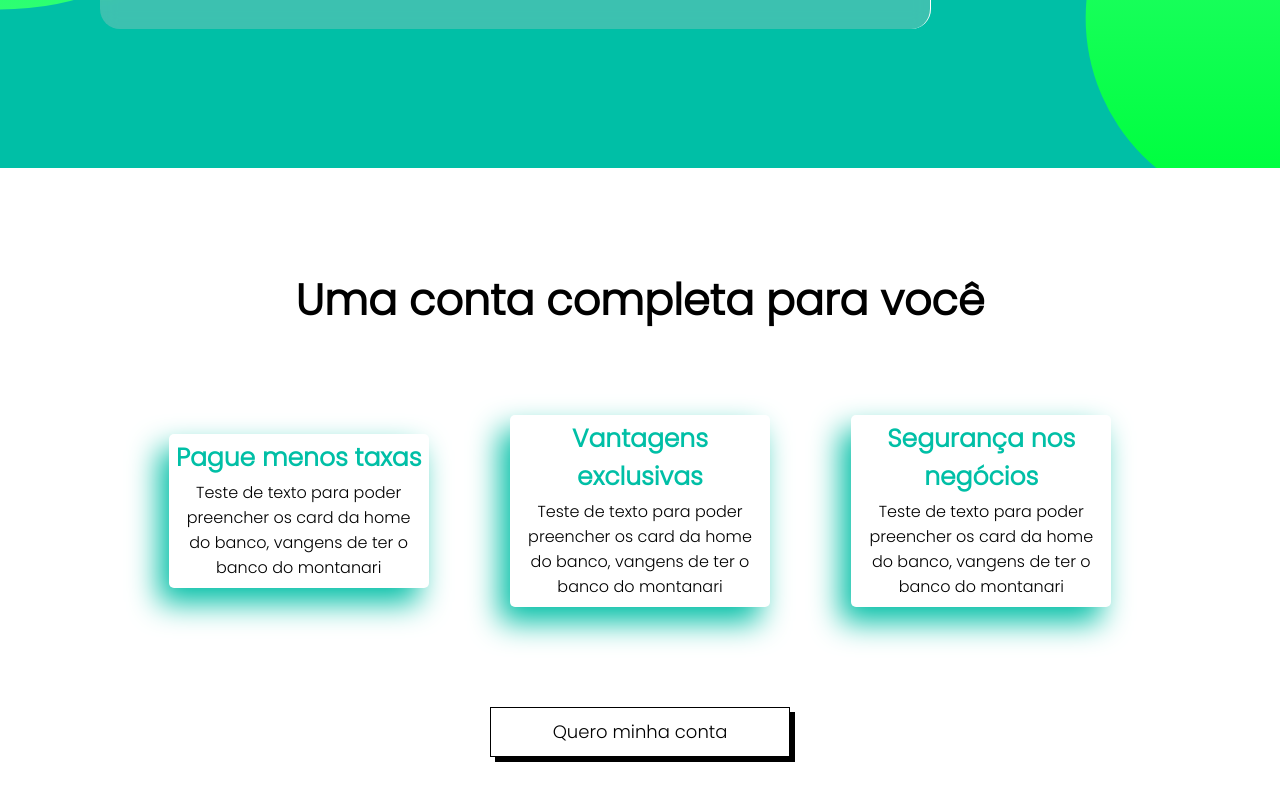
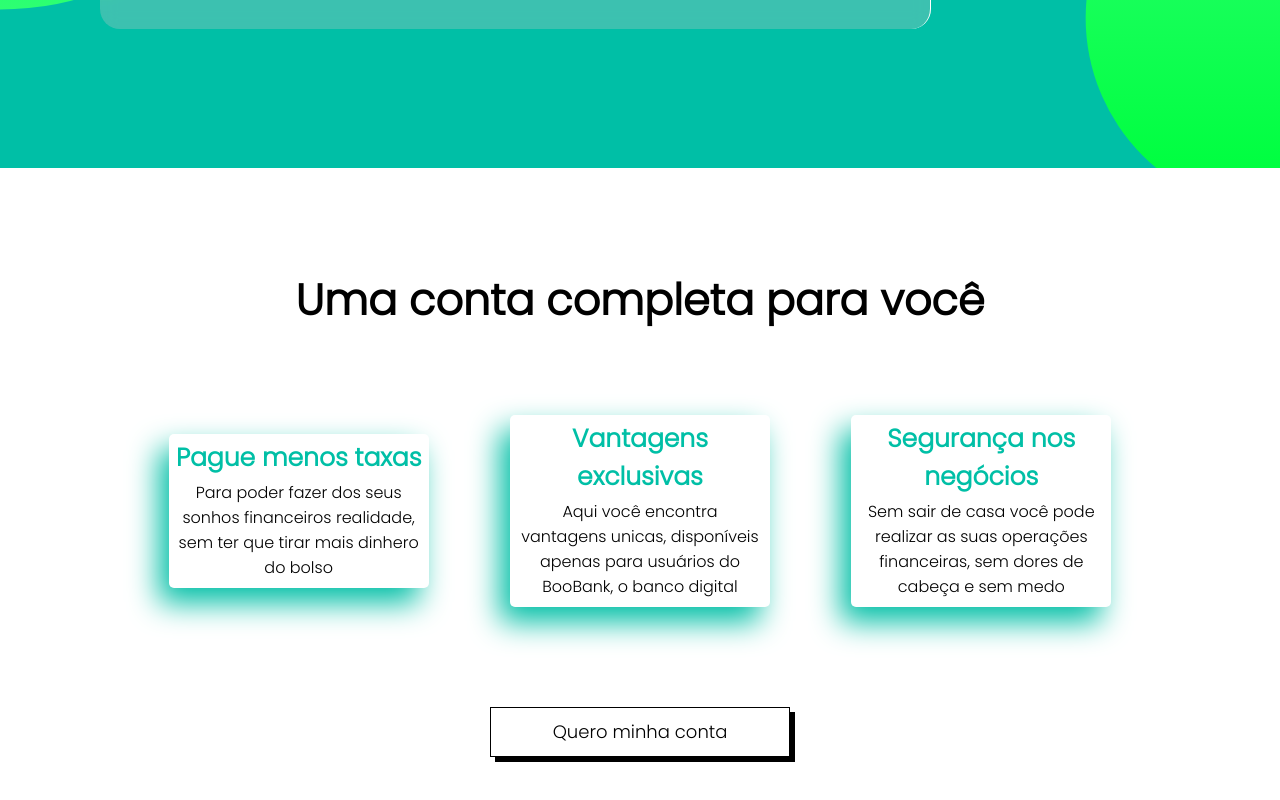
Before and after one commit to joao-montanari/BANCO, a Next.js app: page / in a window 1280 px wide. Shown: the part 412-1212 px from the top of the page. Built offline with nearby package versions, Linux system fonts and the light colour scheme.

Commit message:
Mudando textos dos cards da home page

```diff
--- a/components/home/CardLayout.jsx
+++ b/components/home/CardLayout.jsx
@@ -10,15 +10,15 @@ export default function CardLayout(){
             <div className={Styles.cards}>
                 <Card
                     titulo = 'Pague menos taxas'
-                    texto = 'Teste de texto para poder preencher os card da home do banco, vangens de ter o banco do montanari'
+                    texto = 'Para poder fazer dos seus sonhos financeiros realidade, sem ter que tirar mais dinhero do bolso'
                 />
                 <Card
                     titulo = 'Vantagens exclusivas'
-                    texto = 'Teste de texto para poder preencher os card da home do banco, vangens de ter o banco do montanari'
+                    texto = 'Aqui você encontra vantagens unicas, disponíveis apenas para usuários do BooBank, o banco digital'
                 />
                 <Card
                     titulo = 'Segurança nos negócios'
-                    texto = 'Teste de texto para poder preencher os card da home do banco, vangens de ter o banco do montanari'
+                    texto = 'Sem sair de casa você pode realizar as suas operações financeiras, sem dores de cabeça e sem medo'
                 />
             </div>
             <Link href='/Cadastro'><button>Quero minha conta</button></Link>
```
